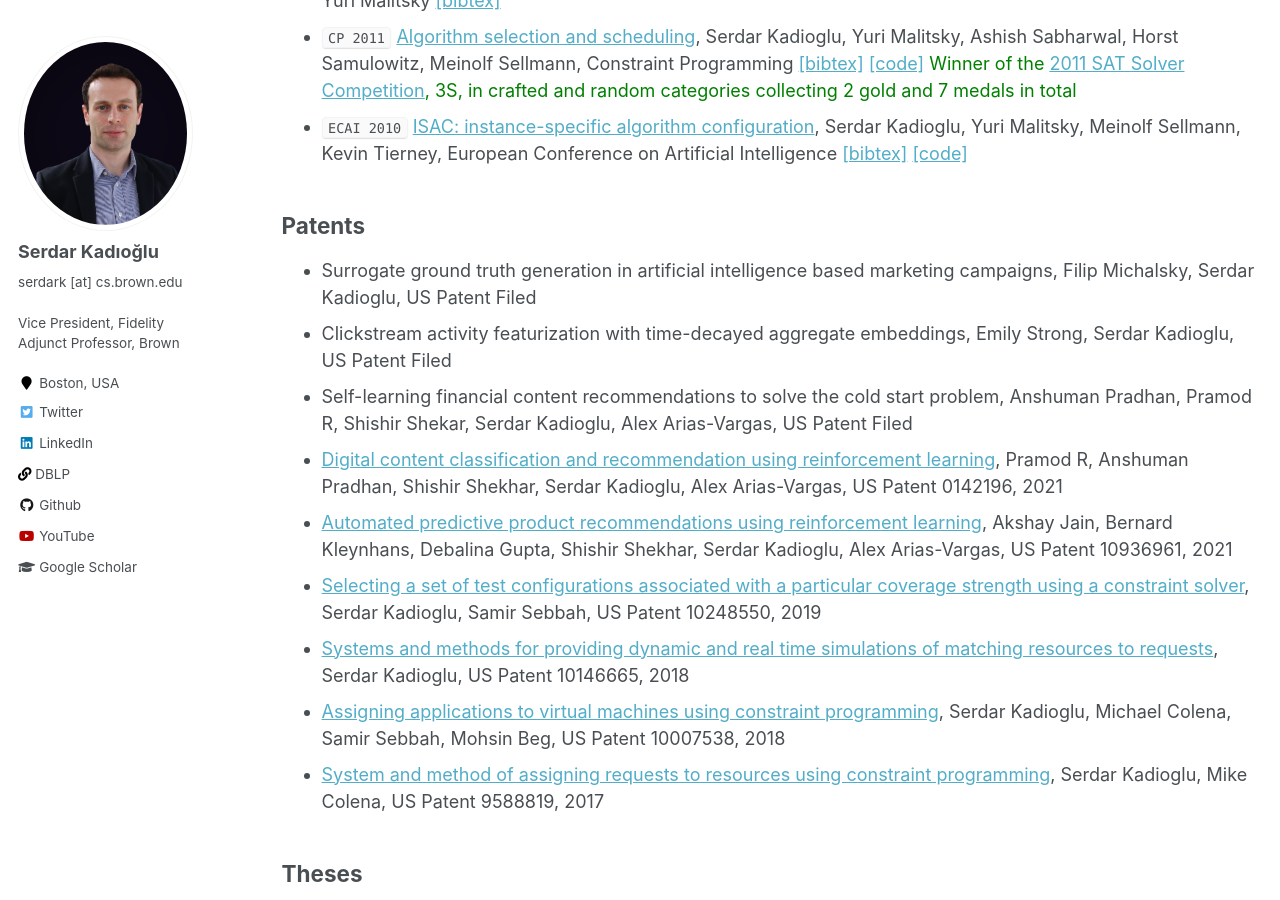
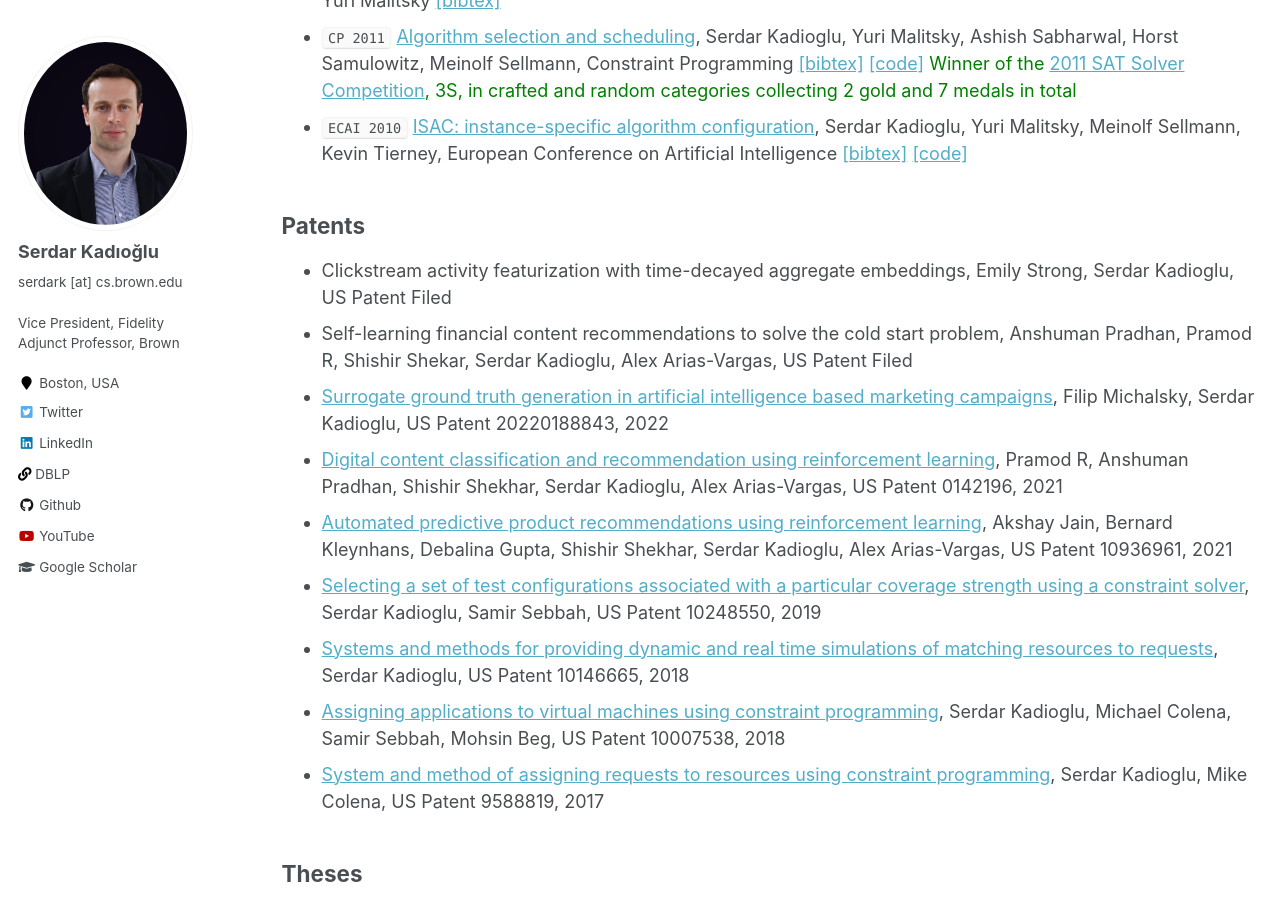
Before and after one commit to skadio/skadio.github.io, a Jekyll site: the page built from _pages/publications.md, in a window 1280 px wide and 900 px high, scrolled down 3056 px. Built offline with Jekyll 4.4.1, drawn with Linux system fonts in a browser that asks for light colours.

Commit message:
Update publications.md

```diff
--- a/_pages/publications.md
+++ b/_pages/publications.md
@@ -68,10 +68,9 @@ author_profile: true
 * `ECAI 2010` [ISAC: instance-specific algorithm configuration](http://www.booksonline.iospress.nl/Content/View.aspx?piid=17848), Serdar Kadioglu, Yuri Malitsky, Meinolf Sellmann, Kevin Tierney, European Conference on Artificial Intelligence [[bibtex]](http://dblp.uni-trier.de/rec/bibtex/conf/ecai/KadiogluMST10) [[code]](https://sites.google.com/site/serdrk/software)
 
 ## Patents
-
-* Surrogate ground truth generation in artificial intelligence based marketing campaigns, Filip Michalsky, Serdar Kadioglu, US Patent Filed
 * Clickstream activity featurization with time-decayed aggregate embeddings, Emily Strong, Serdar Kadioglu, US Patent Filed
 * Self-learning financial content recommendations to solve the cold start problem, Anshuman Pradhan, Pramod R, Shishir Shekar, Serdar Kadioglu, Alex Arias-Vargas, US Patent Filed
+* [Surrogate ground truth generation in artificial intelligence based marketing campaigns](https://appft1.uspto.gov/netacgi/nph-Parser?Sect1=PTO1&Sect2=HITOFF&d=PG01&p=1&u=/netahtml/PTO/srchnum.html&r=1&f=G&l=50&s1=20220188843.PGNR), Filip Michalsky, Serdar Kadioglu, US Patent 20220188843, 2022
 * [Digital content classification and recommendation using reinforcement learning](https://patentimages.storage.googleapis.com/b9/73/ac/42c55bb5d0338e/US20210142196A1.pdf), Pramod R, Anshuman Pradhan, Shishir Shekhar, Serdar Kadioglu, Alex Arias-Vargas, US Patent 0142196, 2021
 * [Automated predictive product recommendations using reinforcement learning](https://patentimages.storage.googleapis.com/be/b5/40/0e6badc27969a6/US10936961.pdf), Akshay Jain, Bernard Kleynhans, Debalina Gupta, Shishir Shekhar, Serdar Kadioglu, Alex Arias-Vargas, US Patent 10936961, 2021
 * [Selecting a set of test configurations associated with a particular coverage strength using a constraint solver](https://patentimages.storage.googleapis.com/fb/54/22/796b7130833b04/US10248550.pdf), Serdar Kadioglu, Samir Sebbah, US Patent 10248550, 2019
```
